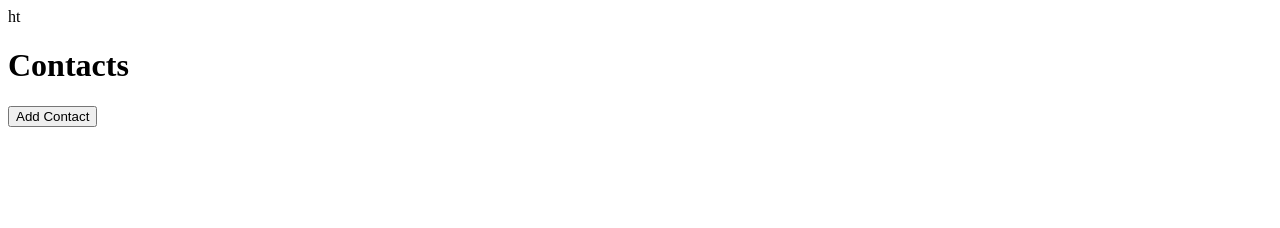
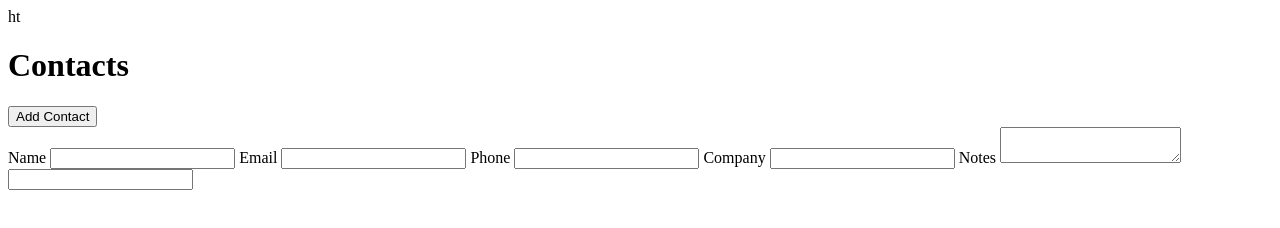
Before and after one commit to FlisAnn/Adressbook, a website: page src/index.html in a window 1280 px wide. Drawn offline with Linux system fonts and the light colour scheme.

Commit message:
Adding tests for a form. Adding a form in the index file

```diff
--- a/src/index.html
+++ b/src/index.html
@@ -8,6 +8,20 @@
 </head>
 <body>
 	<h1>Contacts</h1>
-	<button  id="add-contact">Add Contact</button>
+    <button  id="add-contact">Add Contact</button>
+    <form id="new-contact-form">
+        <label for="name">Name</label>
+        <input id="name" name="name" type="text"></label>
+        <label for="email">Email</label>
+        <input id="email" name="email" type="email">
+        <label for="phone">Phone</label>
+        <input id="phone" name="phone" type="text">
+        <label for="company">Company</label>
+        <input id="company" name="comapny" type="text">
+        <label for="notes">Notes</label>
+        <textarea id="notes" name="notes" type="text"></textarea>
+        <label for="twitter" name="twitter" type="text"></label>
+        <input id="twitter" name="twitter" type="text">
+    </form>
 </body>
 </html>
```
Also changed, not shown: cypress/integration/userCanCreateAContact.feature.js (+6 -0 lines).
